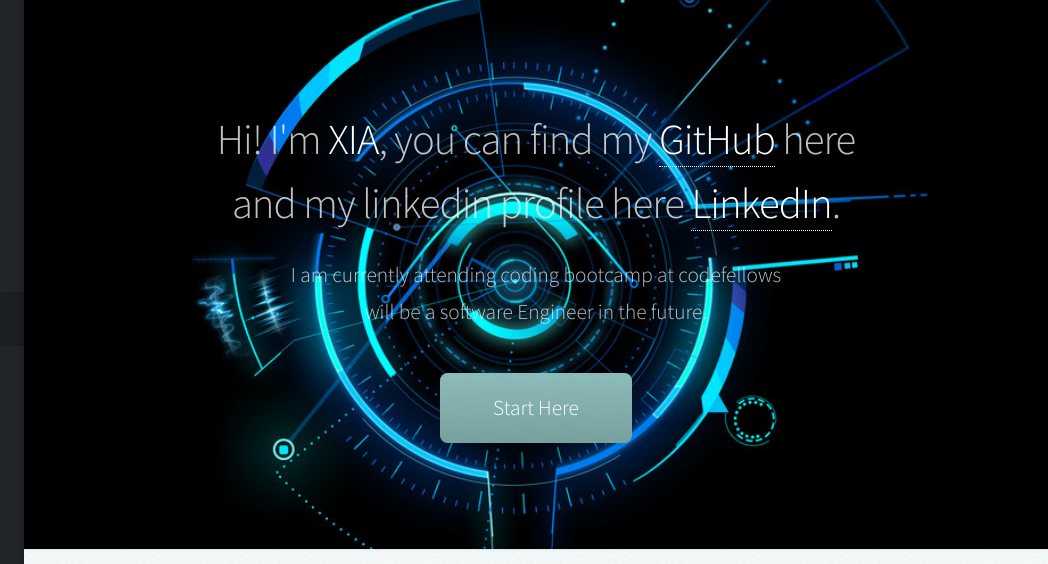
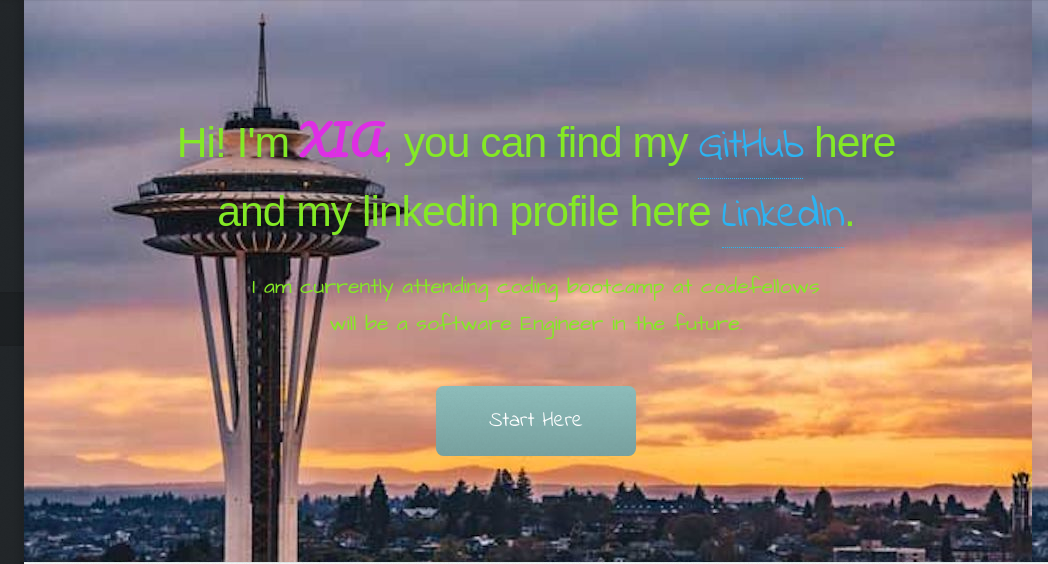
Before and after one commit to xialiu1988/portfolio, a plain HTML site: page starter-code/index.html in a window 1280 px wide. Shown: the top 564 px of the page, 232-1280 px from the left. Drawn offline with Linux system fonts and the light colour scheme; a web font is replaced by a local one.

Commit message:
added image carousel on top

```diff
--- a/starter-code/assets/css/base.css
+++ b/starter-code/assets/css/base.css
@@ -35,6 +35,8 @@
 }
 
     header > p {
+        color:#84e925;
+        font-family: 'Architects Daughter', cursive;
         margin: 1em 0 0 0;
     }
 
--- a/starter-code/assets/css/layout.css
+++ b/starter-code/assets/css/layout.css
@@ -819,16 +819,20 @@
                                         }
 
                                             #main > section.dark h2, #main > section.dark h3, #main > section.dark h4, #main > section.dark h5, #main > section.dark h6 {
-                                                color: inherit;
+                                                /* color: inherit; */
+                                                color:#84e925;
+                                                font-family: 'Allerta Stencil', sans-serif;
                                             }
 
                                             #main > section.dark strong {
-                                                color: #fff;
+                                                color: rgb(222, 46, 228);
+                                                font-family: 'Pacifico', cursive;
                                                 border-color: inherit;
                                             }
 
                                             #main > section.dark a {
-                                                color: #fff;
+                                                color: rgb(45, 179, 241);
+                                                font-family: 'Indie Flower', cursive;
                                                 border-color: inherit;
                                             }
 
@@ -844,7 +848,7 @@
 
                                         #main > section.one {
                                             background-color: #81918E;
-                                            background-image: url("../../images/img01.jpg");
+                                            /* background-image: url("../../images/img01.jpg"); */
                                         }
 
                                         #main > section.two {
--- a/starter-code/assets/js/util.js
+++ b/starter-code/assets/js/util.js
@@ -32,6 +32,24 @@
 
     return b.join('');
 
+  };
+
+
+
+
+
+  window.onload=function(){
+    var imgs =['/images/spaceneedle.jpg', '/images/xialiu.jpg','/images/img01.jpg'];
+    var i = 0;
+    var head=document.getElementById('top');
+    head.style.background='images/xialiu.jpg';
+    function time(){
+					   i++;
+					   i=i%3;
+					   head.style.background='url('+imgs[i]+')';
+
+    }
+    setInterval(time,2000);
   };
 
   /**
@@ -95,7 +113,7 @@
     }, userConfig);
 
     // Expand "target" if it's not a jQuery object already.
-				if (typeof config.target != 'jQuery')
+    if (typeof config.target !== 'jQuery')
       config.target = $(config.target);
 
     // Panel.
@@ -183,7 +201,7 @@
       $this.touchPosX = event.originalEvent.touches[0].pageX;
       $this.touchPosY = event.originalEvent.touches[0].pageY;
 
-				})
+    });
 
     $this.on('touchmove', function(event) {
 
@@ -303,7 +321,7 @@
   $.fn.placeholder = function() {
 
     // Browser natively supports placeholders? Bail.
-			if (typeof (document.createElement('input')).placeholder != 'undefined')
+    if (typeof (document.createElement('input')).placeholder !== 'undefined')
       return $(this);
 
     // No elements?
@@ -330,7 +348,7 @@
         var i = $(this);
 
         if (i.val() == ''
-					||  i.val() == i.attr('placeholder'))
+					|| i.val() == i.attr('placeholder'))
           i
             .addClass('polyfill-placeholder')
             .val(i.attr('placeholder'));
@@ -528,7 +546,7 @@
     var key = '__prioritize';
 
     // Expand $elements if it's not already a jQuery object.
-			if (typeof $elements != 'jQuery')
+    if (typeof $elements !== 'jQuery')
       $elements = $($elements);
 
     // Step through elements.
--- a/starter-code/index.html
+++ b/starter-code/index.html
@@ -13,6 +13,7 @@
 		<link rel="stylesheet" href="assets/css/base.css" />
 		<link rel="stylesheet" href="assets/css/layout.css" />
 		<link rel="stylesheet" href="assets/css/modules.css" />
+		<link href="https://fonts.googleapis.com/css?family=Allerta+Stencil|Architects+Daughter|Black+Han+Sans|Freckle+Face|Indie+Flower|Pacifico" rel="stylesheet">
 	</head>
 	<body class="is-preload">
 
@@ -45,8 +46,8 @@
 					<!-- Social Icons -->
 						<ul class="icons">
 							<li><a href="#" class="icon fa-twitter"><span class="label">Twitter</span></a></li>
-							<li><a href="#" class="icon fa-facebook"><span class="label">Facebook</span></a></li>
-							<li><a href="#" class="icon fa-github"><span class="label">Github</span></a></li>
+							<li><a href="https://www.facebook.com/" class="icon fa-facebook"><span class="label">Facebook</span></a></li>
+							<li><a href="https://github.com/xialiu1988" class="icon fa-github"><span class="label">Github</span></a></li>
 							<li><a href="#" class="icon fa-dribbble"><span class="label">Dribbble</span></a></li>
 							<li><a href="#" class="icon fa-envelope"><span class="label">Email</span></a></li>
 						</ul>
```
Also changed, not shown: starter-code/images/gator.jpg (added), starter-code/images/spaceneedle.jpg (added), starter-code/images/xialiu.JPG (added). Lines whose indentation alone changed are shown as unchanged.
